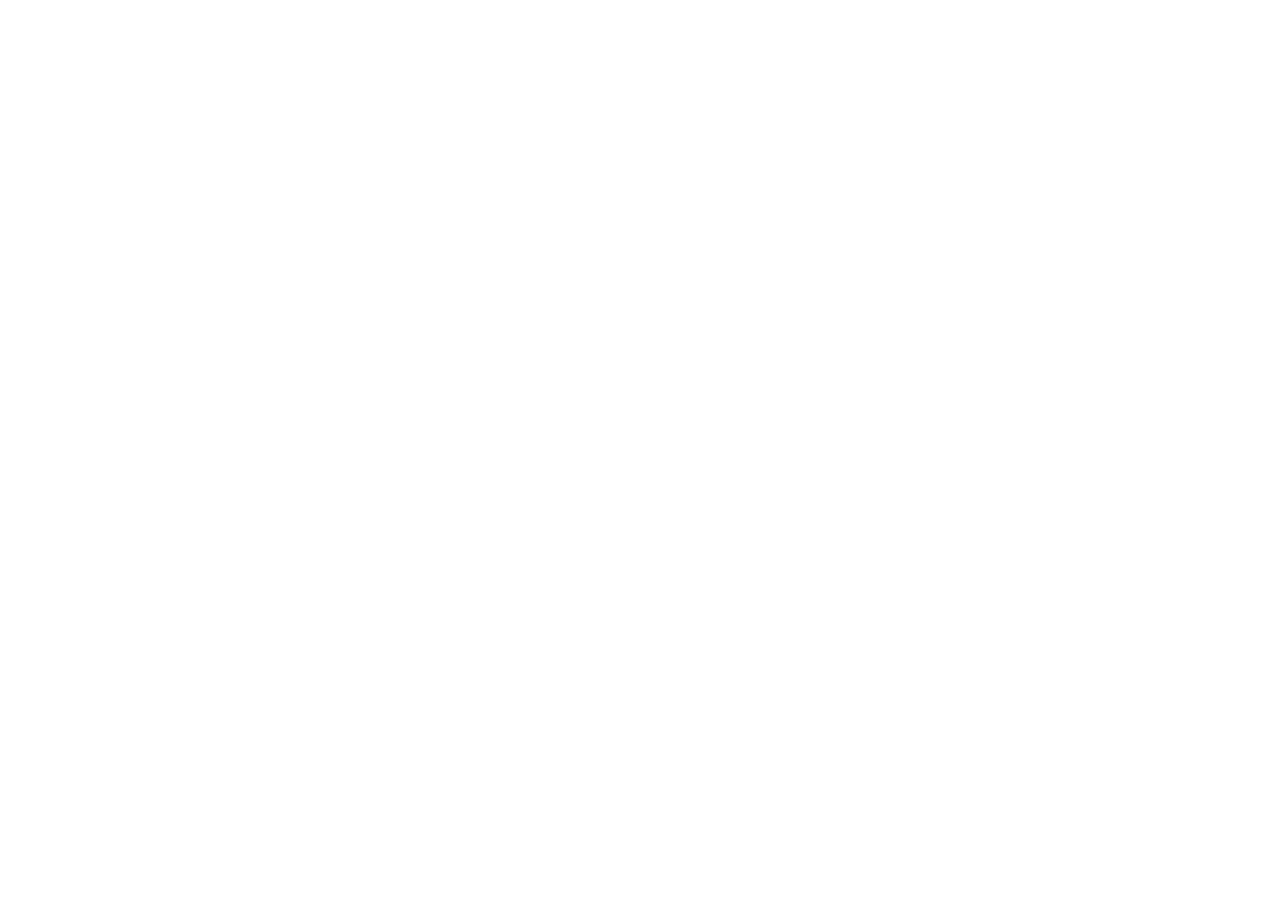
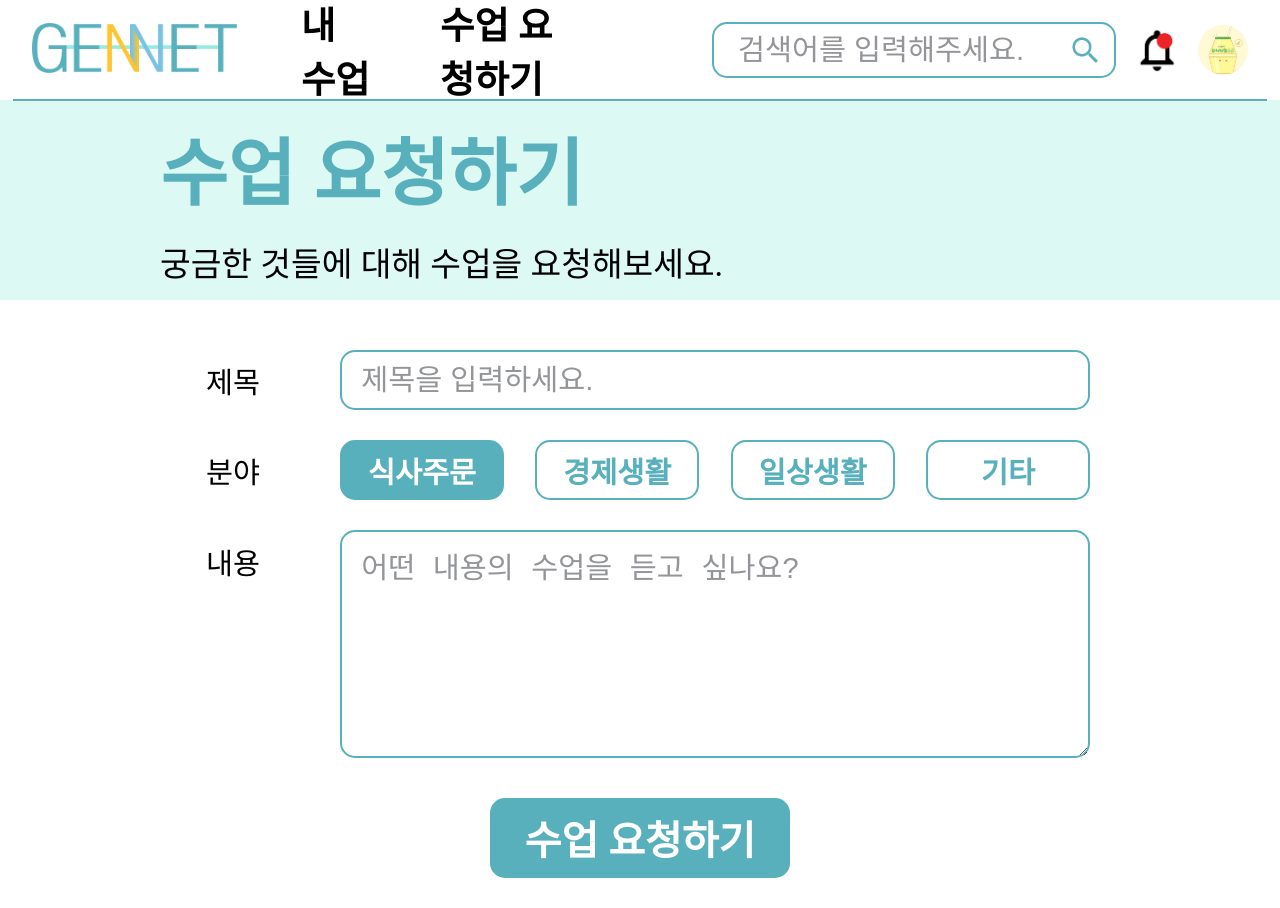
Before and after one commit to taehwan01/gennet-react, a React (Create React App) app: page /senior/request-class in a window 1280 px wide. Before the commit this address had no page. Before the commit the page ends 800 px from the top, so only its background shows below. Built offline with nearby package versions, Linux system fonts and the light colour scheme.

Commit message:
feat: 카테고리 버튼 분야 선택 기능 추가

```diff
--- a/src/components/Button/Button.jsx
+++ b/src/components/Button/Button.jsx
@@ -4,16 +4,8 @@ import styles from './Button.module.scss';
 
 function Button({ action, buttonStyle, tag }) {
   return (
-    <button
-      type='button'
-      className={styles['button-component']}
-      onClick={action}
-    >
-      <div
-        className={styles['button-container']}
-        style={{ ...buttonStyle, padding: '0' }}
-        type='button'
-      >
+    <button type='button' className={styles['button-component']} onClick={action}>
+      <div className={styles['button-container']} style={{ ...buttonStyle, padding: '0' }} type='button'>
         <span className='font-bold'>{tag}</span>
       </div>
     </button>
@@ -21,7 +13,7 @@ function Button({ action, buttonStyle, tag }) {
 }
 
 Button.propTypes = {
-  action: PropTypes.func.isRequired,
+  action: PropTypes.func,
   buttonStyle: PropTypes.shape({
     backgroundColor: PropTypes.string,
     width: PropTypes.string,
@@ -33,4 +25,8 @@ Button.propTypes = {
   tag: PropTypes.string.isRequired,
 };
 
+Button.defaultProps = {
+  action: () => {}, // 기본적으로 빈 함수를 할당하거나 원하는 기본값으로 설정하세요.
+};
+
 export default Button;
--- a/src/components/Navigation/Navigation.jsx
+++ b/src/components/Navigation/Navigation.jsx
@@ -10,6 +10,21 @@ import incomeAlertIcon from '../../assets/images/income-alert-icon.png';
 import ProfileImage from '../ProfileImage/ProfileImage';
 
 let alert = true;
+
+const seniorMessage = (
+  <>
+    청년이 연결되었습니다.
+    <br />
+    지금 수업을 시작하세요.
+  </>
+);
+const youthMessage = (
+  <>
+    시니어가 연결되었습니다.
+    <br />
+    지금 수업을 시작하세요.
+  </>
+);
 
 function Navigation() {
   const user = useSelector((state) => state.user);
@@ -97,12 +112,11 @@ function Navigation() {
                       user.type === 'SENIOR' ? 'font-25pt' : 'font-20pt'
                     }`}
                   >
-                    청년이 연결되었습니다. <br />
-                    지금 수업을 시작하세요.
+                    {user.type === 'SENIOR' ? seniorMessage : youthMessage}
+                    {/* 청년이 연결되었습니다. <br />
+                    지금 수업을 시작하세요. */}
                   </span>
                 </button>
-                {/* <span className={styles['alert-message']}>2. hello</span>
-                <span className={styles['alert-message']}>3. hello</span> */}
               </div>
             </div>
           )}
--- a/src/pages/RequestClass/RequestClass.jsx
+++ b/src/pages/RequestClass/RequestClass.jsx
@@ -1,5 +1,6 @@
 import { useNavigate } from 'react-router-dom';
 import { useSelector } from 'react-redux';
+import { useState } from 'react';
 import styles from './RequestClass.module.scss';
 import PageBanner from '../../components/PageBanner/PageBanner';
 import Button from '../../components/Button/Button';
@@ -7,6 +8,8 @@ import Button from '../../components/Button/Button';
 function RequestClass() {
   const navigate = useNavigate();
   const user = useSelector((state) => state.user);
+
+  const [selectedInterest, setSelectedInterest] = useState('식사주문');
 
   const buttonStyle = {
     backgroundColor: '#57b0bc',
@@ -80,10 +83,26 @@ function RequestClass() {
 
             <div className={styles.formDiv}>
               <div className={styles.categoryForm}>
-                <Button buttonStyle={selectedBtn} tag='식사주문' />
-                <Button buttonStyle={unSelectedBtn} tag='경제생활' />
-                <Button buttonStyle={unSelectedBtn} tag='일상생활' />
-                <Button buttonStyle={unSelectedBtn} tag='기타' />
+                <Button
+                  buttonStyle={selectedInterest === '식사주문' ? selectedBtn : unSelectedBtn}
+                  tag='식사주문'
+                  action={() => setSelectedInterest('식사주문')}
+                />
+                <Button
+                  buttonStyle={selectedInterest === '경제생활' ? selectedBtn : unSelectedBtn}
+                  tag='경제생활'
+                  action={() => setSelectedInterest('경제생활')}
+                />
+                <Button
+                  buttonStyle={selectedInterest === '일상생활' ? selectedBtn : unSelectedBtn}
+                  tag='일상생활'
+                  action={() => setSelectedInterest('일상생활')}
+                />
+                <Button
+                  buttonStyle={selectedInterest === '기타' ? selectedBtn : unSelectedBtn}
+                  tag='기타'
+                  action={() => setSelectedInterest('기타')}
+                />
               </div>
             </div>
           </div>
--- a/src/store/index.js
+++ b/src/store/index.js
@@ -5,8 +5,8 @@ const userSlice = createSlice({
   initialState: {
     email: 'test@gmail.com',
     password: '',
-    // type: 'SENIOR',
-    type: 'YOUTH',
+    type: 'SENIOR',
+    // type: 'YOUTH',
     // name: '김태환',
     // birth: new Date(),
     // interest: [],
```
Also changed, not shown: src/pages/ClassDescription/ClassDescription.jsx (+4 -15 lines), src/pages/Register/Register2.jsx (+7 -42 lines).
